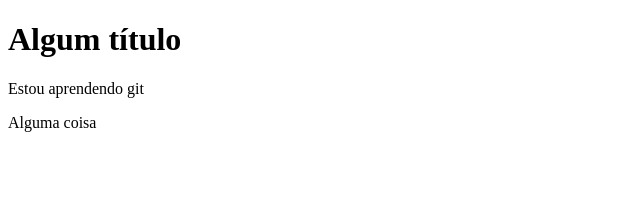
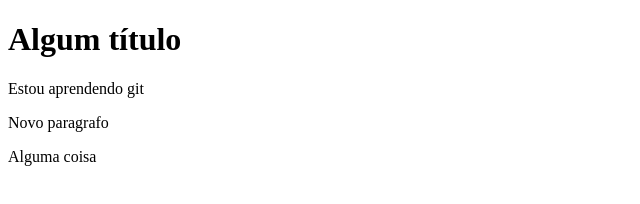
Before and after one commit to Gabnery/tutorial_git, a plain HTML site: page index.html in a window 1280 px wide. Shown: the whole page, without its empty margins (0-640 px from the left). Drawn offline with Linux system fonts and the light colour scheme.

Commit message:
nova demanda

```diff
--- a/index.html
+++ b/index.html
@@ -9,6 +9,7 @@
   <body>
     <h1>Algum título</h1>
     <p>Estou aprendendo git</p>
+    <p>Novo paragrafo</p>
     <p>Alguma coisa</p>
   </body>
 </html>
```
